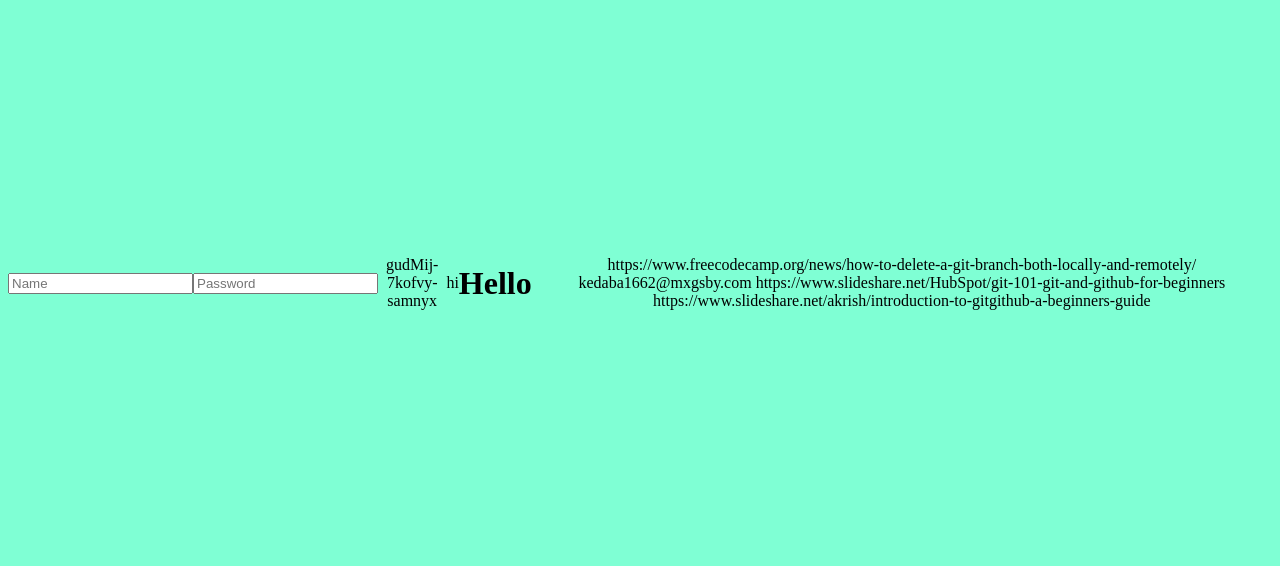
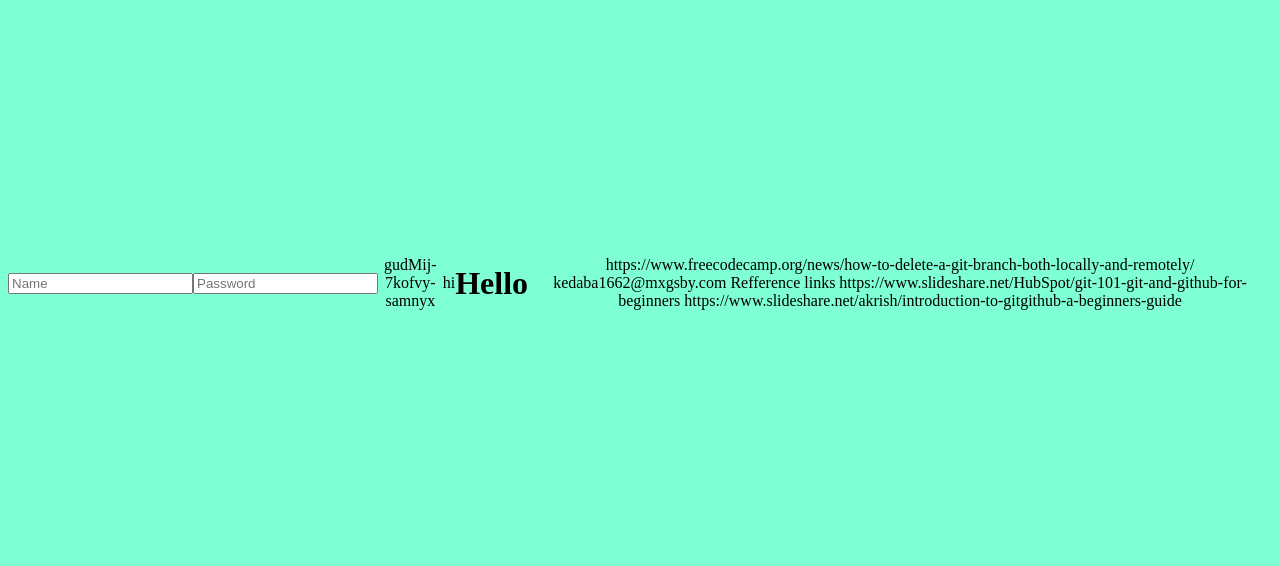
Before and after one commit to MilynSJEC/MiniWebsite, a plain HTML site: page index.html in a window 1280 px wide. Shown: the part 5-571 px from the top of the page. Drawn offline with Linux system fonts and the light colour scheme.

Commit message:
ref links attached

```diff
--- a/index.html
+++ b/index.html
@@ -22,6 +22,7 @@
 </html>
 https://www.freecodecamp.org/news/how-to-delete-a-git-branch-both-locally-and-remotely/
 kedaba1662@mxgsby.com
+Refference links
 https://www.slideshare.net/HubSpot/git-101-git-and-github-for-beginners
 
 https://www.slideshare.net/akrish/introduction-to-gitgithub-a-beginners-guide
```
